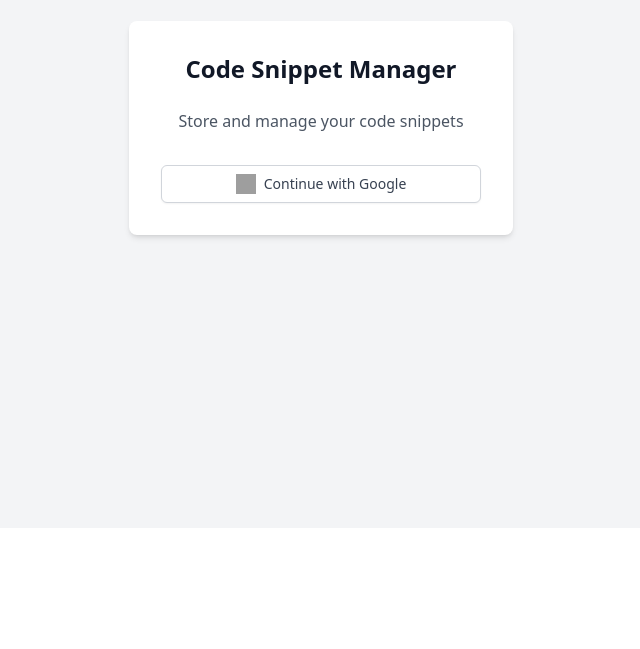
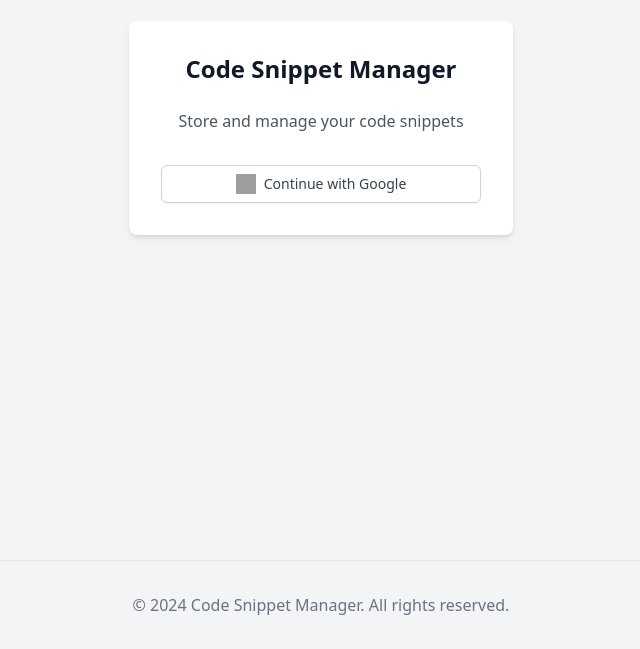
Before and after one commit to dimasabimanyy/code-snippet-manager, a React (Vite) app: page / in a window 1280 px wide. Shown: the part 272-921 px from the top of the page, without its empty margins (319-959 px from the left). Before the commit the page ends 800 px from the top, so only its background shows below. Built offline with nearby package versions, Linux system fonts and the light colour scheme; no server answers; the database is empty; grey boxes are pictures that could not be loaded.

Commit message:
add footer component for dashboard

```diff
--- a/src/App.jsx
+++ b/src/App.jsx
@@ -11,6 +11,7 @@ import useSnippets from "./hooks/useSnippets";
 import { BrowserRouter, Routes, Route } from "react-router-dom";
 import PublicSnippet from "./components/PublicSnippet";
 import Toast from "./components/Toast";
+import Footer from "./components/Footer";
 
 function AppContent() {
   const { user, loading } = useAuth();
@@ -40,18 +41,21 @@ function AppContent() {
   const [operationLoading, setOperationLoading] = useState(false);
   const [toasts, setToasts] = useState([]);
 
-  const addToast = (message, type = 'info') => {
+  const addToast = (message, type = "info") => {
     const id = Date.now();
-    setToasts(current => [{
+    setToasts((current) => [
+      {
         id,
         message,
-      type
-    }, ...current]);
+        type,
+      },
+      ...current,
+    ]);
   };
 
   // We don't need setTimeout here anymore as it's handled in the ToastMessage component
   const removeToast = (id) => {
-    setToasts(current => current.filter(toast => toast.id !== id));
+    setToasts((current) => current.filter((toast) => toast.id !== id));
   };
 
   const handleSave = async () => {
@@ -71,12 +75,12 @@ function AppContent() {
     try {
       const success = await deleteSnippet(id);
       if (success) {
-        addToast('Snippet deleted successfully');
+        addToast("Snippet deleted successfully");
       } else {
-        addToast('Failed to delete snippet', 'error');
+        addToast("Failed to delete snippet", "error");
       }
     } catch (error) {
-      addToast('Failed to delete snippet', 'error');
+      addToast("Failed to delete snippet", "error");
     }
   };
 
@@ -193,6 +197,7 @@ function AppContent() {
   }
 
   return (
+    <>
       <div>
         <Toast toasts={toasts} removeToast={removeToast} />
 
@@ -279,7 +284,9 @@ function AppContent() {
                     />
                   ) : (
                     <div className="text-center text-gray-500 dark:text-gray-400 mt-10">
-                    <p>Select a snippet or create a new one to start coding</p>
+                      <p>
+                        Select a snippet or create a new one to start coding
+                      </p>
                       <p className="text-sm mt-2">
                         Press{" "}
                         <kbd className="px-2 py-1 bg-gray-100 dark:bg-gray-700 rounded">
@@ -297,6 +304,8 @@ function AppContent() {
           <Login />
         )}
       </div>
+      <Footer />
+    </>
   );
 }
 
--- /dev/null
+++ b/src/components/Footer/index.jsx
@@ -0,0 +1,15 @@
+import React from "react";
+
+const Footer = () => {
+  return (
+    <footer className="bg-gray-100 dark:bg-gray-900 text-gray-900 dark:text-white py-8">
+      <div className="border-t border-gray-200 dark:border-gray-800 pt-8">
+        <p className="text-center text-gray-500 dark:text-gray-400">
+          &copy; {new Date().getFullYear()} Code Snippet Manager. All rights reserved.
+        </p>
+      </div>
+    </footer>
+  );
+};
+
+export default Footer;
```
Lines whose indentation alone changed are shown as unchanged.
